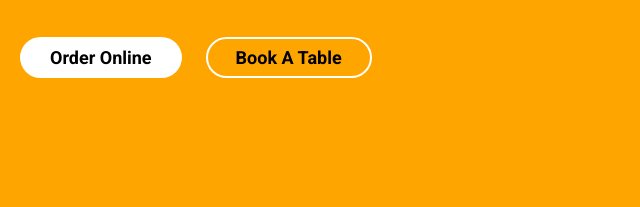
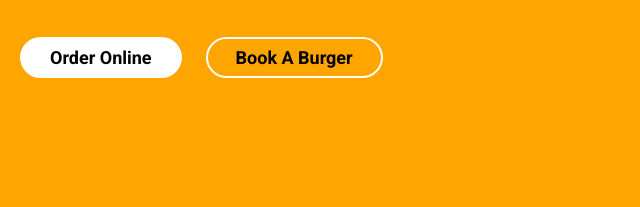
Before and after one commit to RenzoPacatang17/minute_burger, a plain HTML site: page index.html in a window 1280 px wide. Shown: the part 436-643 px from the top of the page, 0-640 px from the left. Drawn offline with nearby package versions, Linux system fonts and the light colour scheme.

Commit message:
change the button
change to book a burger

```diff
--- a/index.html
+++ b/index.html
@@ -50,7 +50,7 @@
 
             <div class="home_section_button">
               <button class="button">Order Online</button>
-              <button class="button">Book A Table</button>
+              <button class="button">Book A Burger</button>
             </div>
           </div>
 
```
